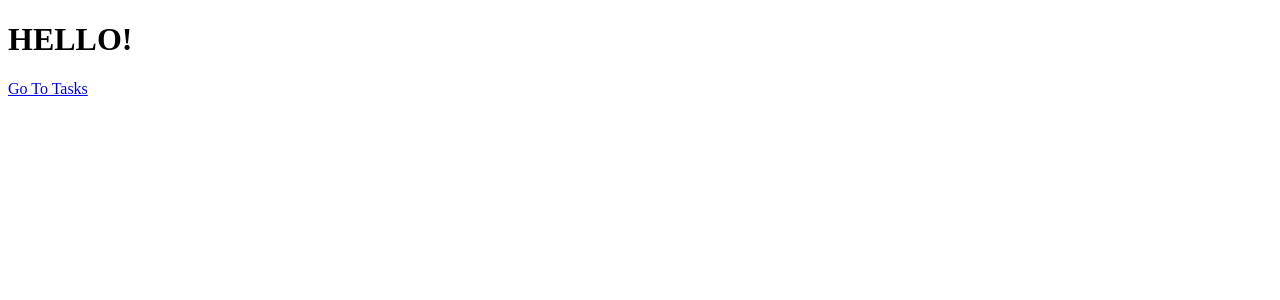
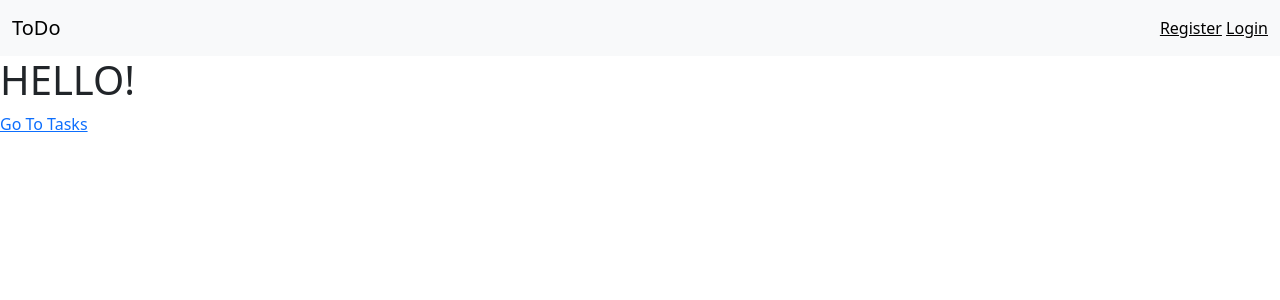
Before and after one commit to FullstackSammy/django-todo, a Django app: page / in a window 1280 px wide. Shown: the top 300 px of the page. Run offline with Django 5.2, Linux system fonts and the light colour scheme.

Commit message:
added routing between pages

```diff
--- a/todo/static/todo/style.css
+++ b/todo/static/todo/style.css
@@ -0,0 +1,3 @@
+li {
+    text-decoration: none !important;
+}
--- /dev/null
+++ b/todo/templates/todo/base.html
@@ -0,0 +1,33 @@
+{% load static %}
+
+<!DOCTYPE html>
+<html lang="en">
+  <head>
+    <meta charset="utf-8">
+    <meta name="viewport" content="width=device-width, initial-scale=1">
+    <title>ToDo</title>
+    <!-- Personal stylesheet -->
+    <link rel="stylesheet" href="{% static 'todo/style.css' %}">
+    <!-- Bootstrap -->
+    <link href="https://cdn.jsdelivr.net/npm/bootstrap@5.3.2/dist/css/bootstrap.min.css" rel="stylesheet" integrity="sha384-T3c6CoIi6uLrA9TneNEoa7RxnatzjcDSCmG1MXxSR1GAsXEV/Dwwykc2MPK8M2HN" crossorigin="anonymous">
+  </head>
+  <body>
+    <nav class="navbar navbar-expand-lg bg-body-tertiary">
+        <div class="container-fluid">
+          <a class="navbar-brand" href="{% url 'home' %}">ToDo</a>
+          <button class="navbar-toggler" type="button" data-bs-toggle="collapse" data-bs-target="#navbarText" aria-controls="navbarText" aria-expanded="false" aria-label="Toggle navigation">
+            <span class="navbar-toggler-icon"></span>
+          </button>
+            <span class="navbar-text">
+                <a href="">Register</a>
+              <a href="">Login</a>
+            </span>
+          </div>
+        </div>
+      </nav>
+      {% block content %}
+      {% endblock content %}
+    <!-- Bootstrap JS -->
+    <script src="https://cdn.jsdelivr.net/npm/bootstrap@5.3.2/dist/js/bootstrap.bundle.min.js" integrity="sha384-C6RzsynM9kWDrMNeT87bh95OGNyZPhcTNXj1NW7RuBCsyN/o0jlpcV8Qyq46cDfL" crossorigin="anonymous"></script>
+  </body>
+</html>
--- a/todo/templates/todo/index.html
+++ b/todo/templates/todo/index.html
@@ -1,14 +1,9 @@
-<!DOCTYPE html>
-<html lang="en">
-<head>
-    <meta charset="UTF-8">
-    <meta name="viewport" content="width=device-width, initial-scale=1.0">
-    <title>TO DO</title>
-</head>
-<body>
-    <h1>HELLO!</h1>
+{% extends "todo/base.html" %}
+{% load static %}
+
+{% block content %}
+<h1>HELLO!</h1>
     <a href="{% url 'tasks' %}">
         Go To Tasks
     </a>
-</body>
-</html>
+{% endblock content %}
--- a/todo/templates/todo/task_list.html
+++ b/todo/templates/todo/task_list.html
@@ -1,3 +1,8 @@
+{% extends "todo/base.html" %}
+{% load static %}
+
+
+{% block content %}
 <h1>TASKS</h1>
 
 <ul>
```
Also changed, not shown: other parts of todo/templates/todo/task_list.html (+1 -0 lines), db.sqlite3.
